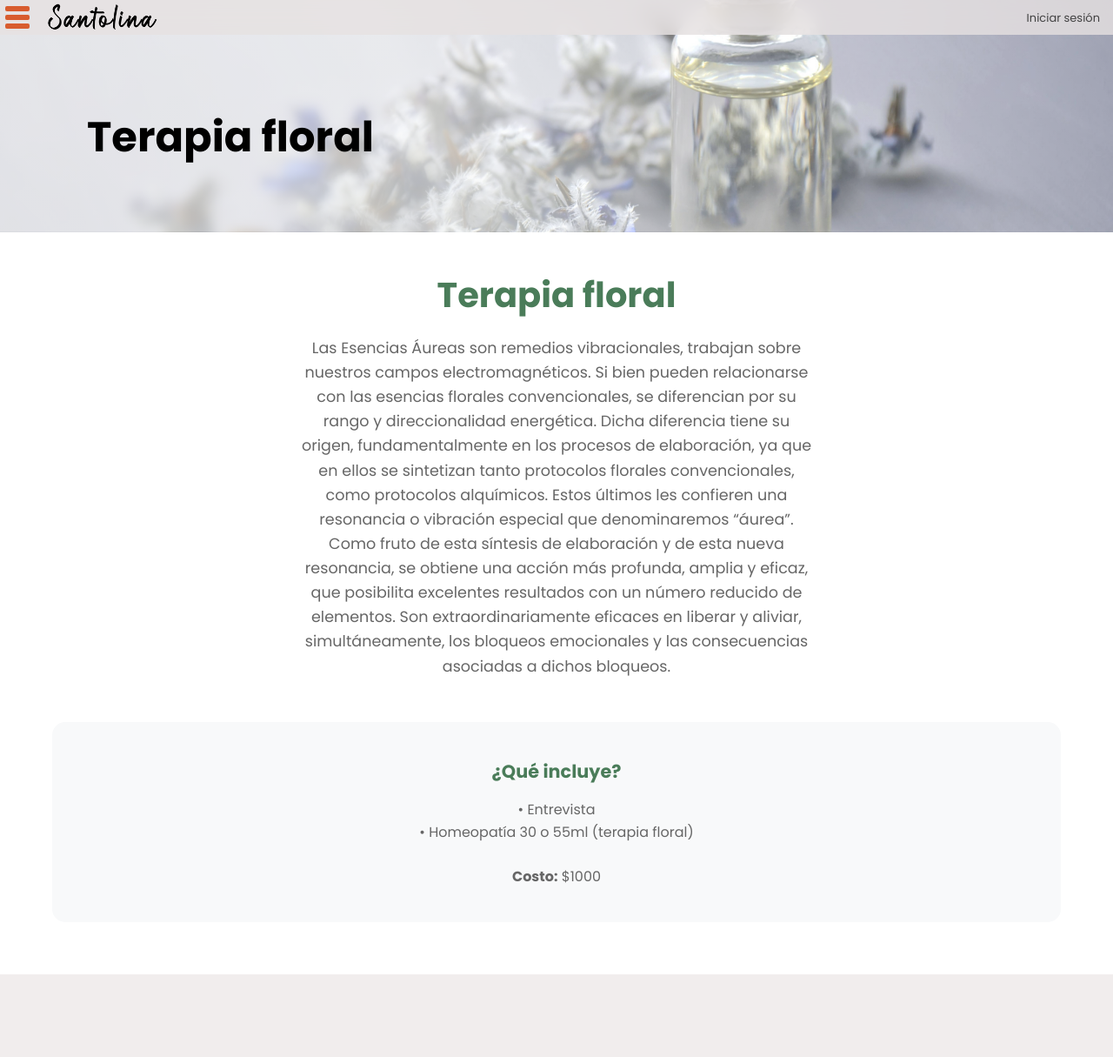
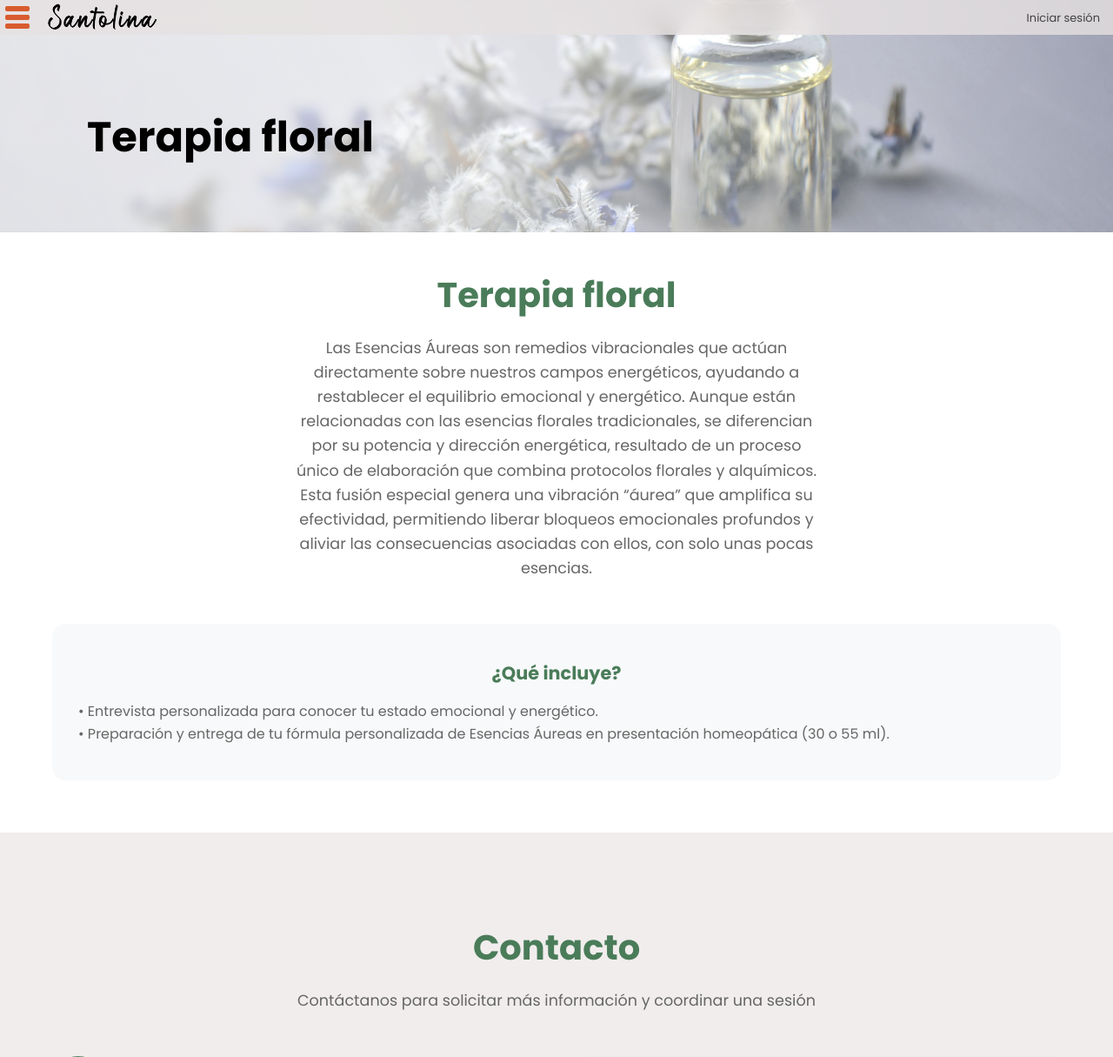
Before and after one commit to julianrdzf/santolina, a FastAPI app: page /terapia-floral in a window 1280 px wide. Shown: the top 1215 px of the page at 87% size. Run offline with FastAPI, Linux system fonts and the light colour scheme; parts of the project's set-up code (start-up, migrations or seed data) failed here and were passed over.

Commit message:
refactor pages

```diff
--- a/frontend/templates/terapia_floral.html
+++ b/frontend/templates/terapia_floral.html
@@ -24,26 +24,23 @@
     <section id="clases-yoga" class="container-clases-yoga">
         <div class="container">
             <h2 class="section-title">Terapia floral</h2>
-            <p class="section-subtitle">Las Esencias Áureas son remedios vibracionales, trabajan sobre
-                nuestros campos electromagnéticos. Si bien pueden relacionarse con las esencias florales
-                convencionales, se diferencian por su rango y direccionalidad energética. Dicha diferencia
-                tiene su origen, fundamentalmente en los procesos de elaboración, ya que en ellos se
-                sintetizan tanto protocolos florales convencionales, como protocolos alquímicos.
-                Estos últimos les confieren una resonancia o vibración especial que denominaremos “áurea”.
-                Como fruto de esta síntesis de elaboración y de esta nueva resonancia, se obtiene una
-                acción más profunda, amplia y eficaz, que posibilita excelentes resultados con un número
-                reducido de elementos. Son extraordinariamente eficaces en liberar y aliviar,
-                simultáneamente, los bloqueos emocionales y las consecuencias asociadas a dichos bloqueos.
+            <p class="section-subtitle">Las Esencias Áureas son remedios vibracionales que actúan directamente
+                sobre nuestros campos energéticos, ayudando a restablecer el equilibrio emocional y energético.
+                Aunque están relacionadas con las esencias florales tradicionales, se diferencian por su
+                potencia y dirección energética, resultado de un proceso único de elaboración que combina
+                protocolos florales y alquímicos.
+                Esta fusión especial genera una vibración “áurea” que amplifica su efectividad,
+                permitiendo liberar bloqueos emocionales profundos y aliviar las consecuencias
+                asociadas con ellos, con solo unas pocas esencias.
                 </p>
 
             <div class="agenda-grid">
-                <div class="agenda-card">
+                <div class="agenda-card text-left">
 
                     <h3>¿Qué incluye?</h3>
-                    <p>• Entrevista </p>
-                    <p>• Homeopatía 30 o 55ml (terapia floral)</p>
-                    <br>
-                    <p><strong>Costo:</strong> $1000</p>
+                    <p>• Entrevista personalizada para conocer tu estado emocional y energético. </p>
+                    <p>• Preparación y entrega de tu fórmula personalizada de Esencias Áureas en presentación homeopática (30 o 55 ml).</p>
+
 
                 </div>
 
--- a/frontend/templates/yoga.html
+++ b/frontend/templates/yoga.html
@@ -39,7 +39,8 @@
                         <i class="fas fa-circle-dot"></i>
                     </div>
                     <h3>Modalidad</h3>
-                    <p>Presencial</p>
+                    <p>Presencial u online personalizada</p>
+                    <p>Grupos reducidos</p>
                     <p>Principiantes - intermedio</p>
 
                 </div>
@@ -50,6 +51,7 @@
                     </div>
                     <h3>Ubicación</h3>
                     <p>Reducto - Montevideo</p>
+                    <p>Maldonado (consulte)</p>
                 </div>
 
                 <div class="agenda-card">
@@ -57,6 +59,7 @@
                         <i class="fas fa-calendar-days"></i>
                     </div>
                     <h3>Horarios</h3>
+                    <p><strong>Montevideo:</strong></p>
                     <p>Martes: 7hs y 16hs</p>
                     <p>Miércoles: 16hs</p>
                 </div>
```
Also changed, not shown: frontend/templates/constelaciones.html (+3 -8 lines), frontend/templates/pendulo_hebreo.html (+1 -6 lines), frontend/templates/reiki.html (+6 -4 lines), frontend/templates/yoga_gong.html (+10 -13 lines).
